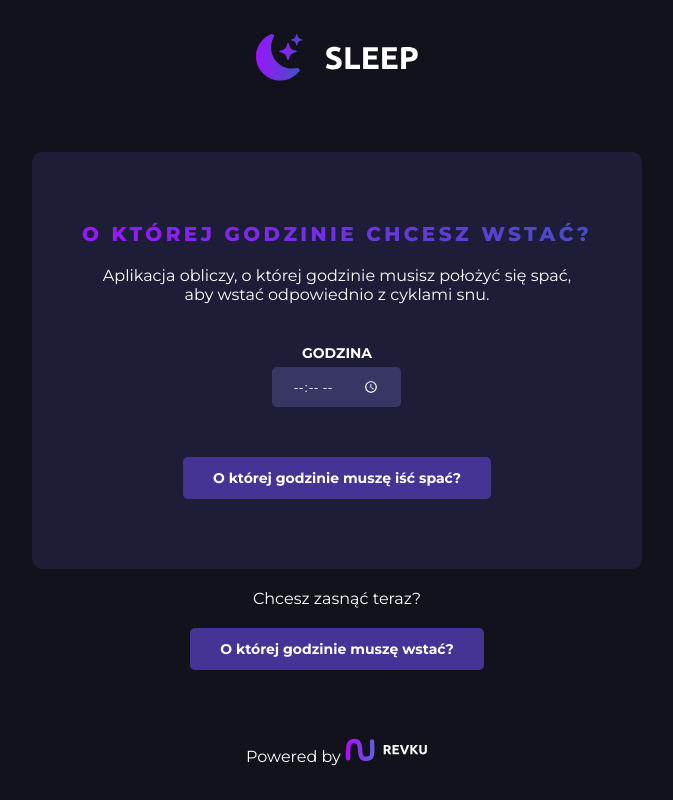
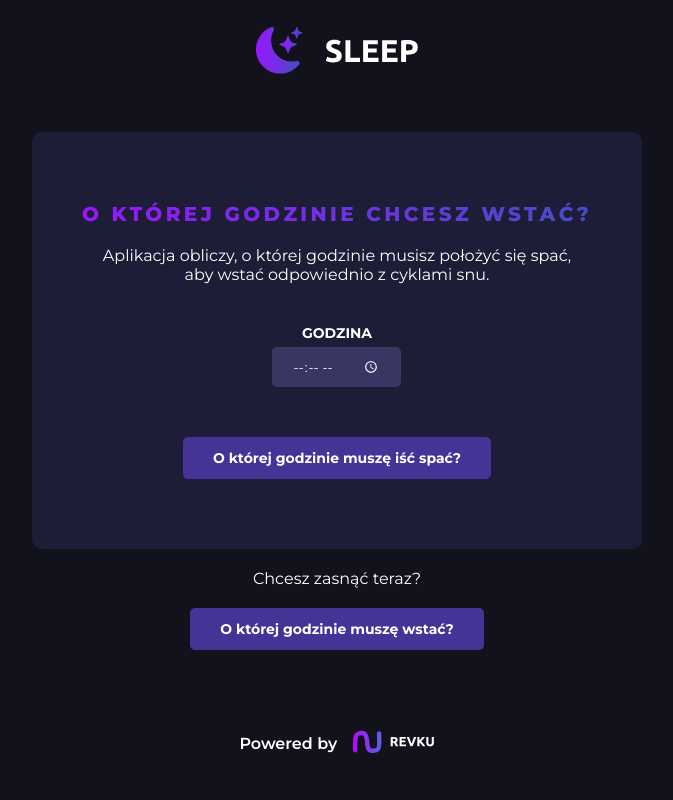
Before and after one commit to Revku/sleep.revku.dev, a React (Create React App) app: page / in a window 1280 px wide. Shown: the whole page, without its empty margins (303-976 px from the left). Built offline with nearby package versions, Linux system fonts and the light colour scheme.

Commit message:
Fix footer logo postion and change footer font weight

```diff
--- a/src/components/Footer/Footer.js
+++ b/src/components/Footer/Footer.js
@@ -1,12 +1,23 @@
 import React from 'react'
+import styled from 'styled-components'
 
 import revkulogo from 'assets/images/revku-logo.svg'
 
+const Wrapper = styled.div`
+    font-weight: ${({ theme }) => theme.font.weight.semibold};
+    padding: 20px 0;
+`;
+
+const Logo = styled.img`
+    margin-left: 10px;
+    transform: translateY(5px);
+`;
+
 const Footer = () => {
   return (
-    <>
-        Powered by <img src={revkulogo} />
-    </>
+    <Wrapper>
+        Powered by <Logo src={revkulogo} />
+    </Wrapper>
   )
 }
 
--- a/src/utils/theme.js
+++ b/src/utils/theme.js
@@ -11,6 +11,7 @@ export const theme = {
         family: "'Montserrat', sans-serif",
         weight: {
             regular: 400,
+            semibold: 600,
             bold: 700,
             extrabold: 800,
         },
```
